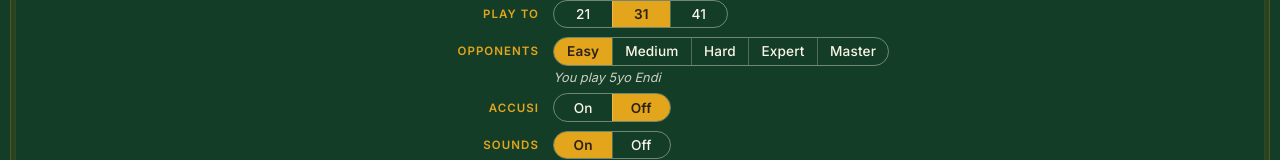
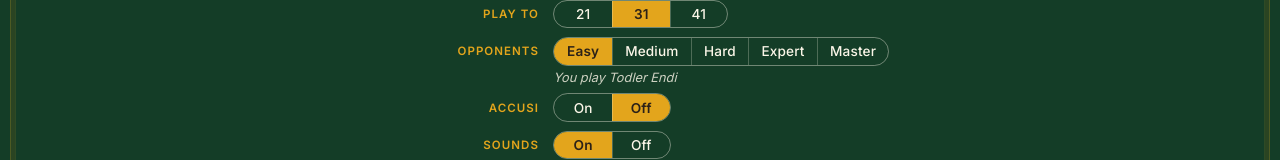
Before and after one commit to eYmeraj/tressette, a React (Vite) app: page / in a window 1280 px wide. Shown: the part 362-522 px from the top of the page. Built offline with nearby package versions, Linux system fonts and the light colour scheme; a web font is replaced by a local one.

Commit message:
Name the opponent after Endi's life stage (Todler, Cat Costume, Chubby, Uni, Habibi) instead of age

```diff
--- a/src/engine/bots/index.ts
+++ b/src/engine/bots/index.ts
@@ -47,7 +47,7 @@ export const BOTS = {
     id: 'classic',
     name: 'Classic',
     label: 'Easy',
-    age: 5,
+    endis_life_stage: 'Todler',
     difficulty: 'Easy',
     description: 'Plays by simple rules of thumb.',
     chooseMove: classicMove,
@@ -56,7 +56,7 @@ export const BOTS = {
     id: 'stats-medium',
     name: 'Stats',
     label: 'Medium',
-    age: 10,
+    endis_life_stage: 'Cat Costume',
     difficulty: 'Medium',
     description: 'Imagines a few dozen ways the hidden cards could lie and plays what works best.',
     chooseMove: makeStatsBot({ samples: 24, endgame: false }),
@@ -65,19 +65,19 @@ export const BOTS = {
     id: 'stats-hard',
     name: 'Stats',
     label: 'Hard',
-    age: 15,
+    endis_life_stage: 'Chubby',
     difficulty: 'Hard',
     description: 'Weighs hundreds of possible deals, and plays the 2-player endgame perfectly.',
     chooseMove: makeStatsBot({ samples: 120, endgame: true }),
   },
   // Trained by self-play (see ml/README.md); 2-player only, and they need prepareBot before their first move.
   neural: lazyBot(
-    { id: 'neural', name: 'Neural', label: 'Expert', age: 20, difficulty: 'Expert', players: [2],
+    { id: 'neural', name: 'Neural', label: 'Expert', endis_life_stage: 'Uni', difficulty: 'Expert', players: [2],
       description: 'Learned by playing itself for thousands of hands: plays on instinct, instantly. 2 players only.' },
     async () => makeNeuralBot(await fetchWeights(weightsUrl), 'neural'),
   ),
   expert: lazyBot(
-    { id: 'expert', name: 'Expert', label: 'Master', age: 30, difficulty: 'Master', players: [2],
+    { id: 'expert', name: 'Expert', label: 'Master', endis_life_stage: 'Habibi', difficulty: 'Master', players: [2],
       description: 'Plays on instinct too, then imagines how the hidden cards could lie and checks its choice. 2 players only.' },
     // About 0.3 s a move on a desktop, at most ~0.8 s on slow devices.
     async () => makeNetSearchBot(await fetchWeights(weightsUrl), { samples: 40, top: 3, budget: { ms: 800, minSamples: 12 } }, 'expert'),
--- a/src/engine/bots/neural.ts
+++ b/src/engine/bots/neural.ts
@@ -37,7 +37,7 @@ export function makeNeuralBot(weights: MlpWeights, id = 'neural'): Bot {
     id,
     name: 'Neural',
     label: 'Expert',
-    age: 20,
+    endis_life_stage: 'Uni',
     difficulty: 'Expert',
     players: [weights.players],
     description: 'Learned by playing itself for thousands of hands: plays on instinct, instantly. 2 players only.',
@@ -67,7 +67,7 @@ export function makeNetSearchBot(weights: MlpWeights, { samples, top, rollout, b
     id,
     name: 'Expert',
     label: 'Master',
-    age: 30,
+    endis_life_stage: 'Habibi',
     difficulty: 'Master',
     players: [weights.players],
     description: 'Plays on instinct too, then imagines how the hidden cards could lie and checks its choice. 2 players only.',
--- a/src/engine/bots/types.ts
+++ b/src/engine/bots/types.ts
@@ -12,8 +12,8 @@ export interface Bot {
   name: string;
   /** Shown on the setup screen. */
   label: string;
-  /** Endi's age when playing as this bot: the opponent is called "<age>yo Endi". */
-  age: number;
+  /** Endi at the life stage this bot plays like: the opponent is called "<stage> Endi". */
+  endis_life_stage: string;
   difficulty: 'Easy' | 'Medium' | 'Hard' | 'Expert' | 'Master';
   description: string;
   /** The game sizes it can play; any if omitted. */
--- a/src/labels.ts
+++ b/src/labels.ts
@@ -1,9 +1,9 @@
 import { GameConfig, Signal } from './engine/game';
 import { Bot, botFor } from './engine/bots';
 
-/** The opponent you face: Endi, older the stronger the bot. */
+/** The opponent you face: Endi, at a later life stage the stronger the bot. */
 export function endiName(bot: Bot): string {
-  return `${bot.age}yo Endi`;
+  return `${bot.endis_life_stage} Endi`;
 }
 
 export function seatNames(config: GameConfig): string[] {
```
